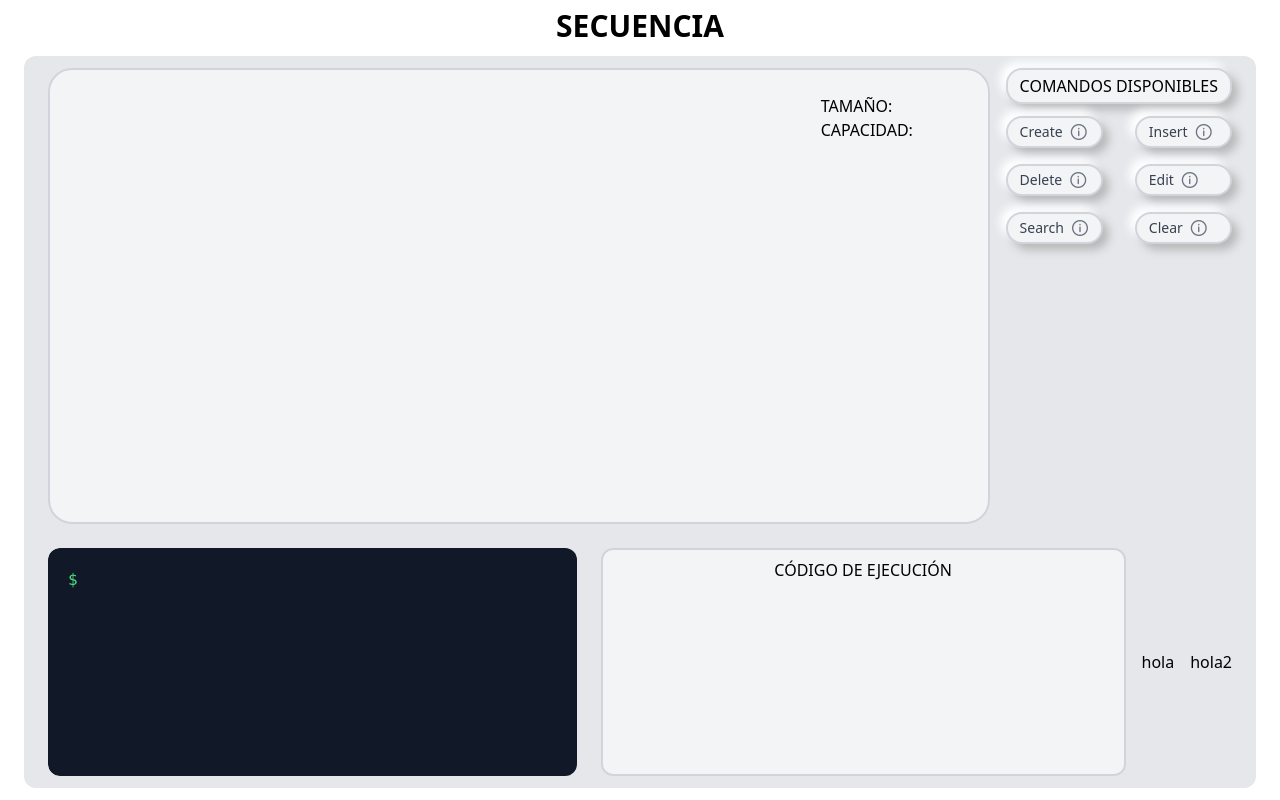
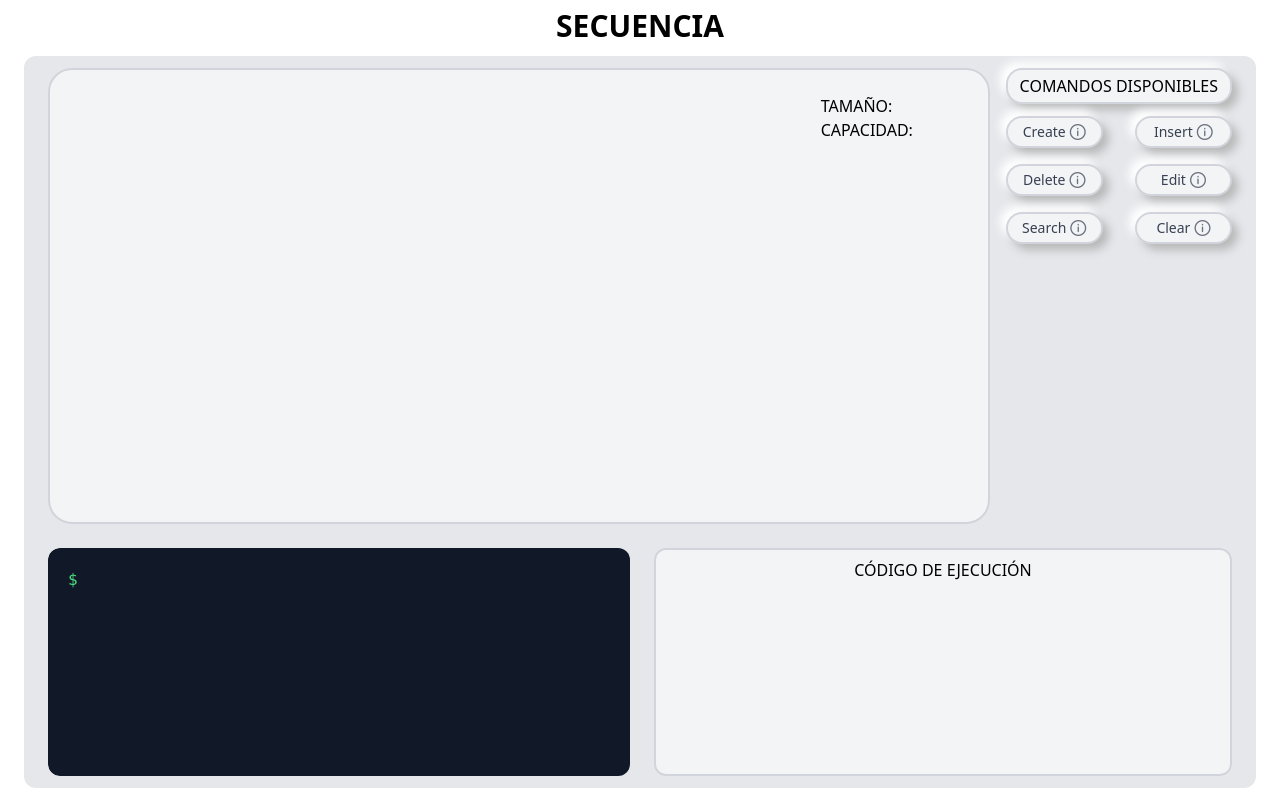
Before and after one commit to jenni-03/mediador-pedagogico, a React (Vite) app: page /simulador/secuencia in a window 1280 px wide. Built offline with nearby package versions, Linux system fonts and the light colour scheme.

Commit message:
algunas modificaciones

```diff
--- a/src/pages/simulator/Simulator.tsx
+++ b/src/pages/simulator/Simulator.tsx
@@ -102,8 +102,6 @@ export function Simulator({
                             CÓDIGO DE EJECUCIÓN
                         </h1>
                     </div>
-                    <button onClick={() => actions.create(20)}>hola</button>
-                    <button onClick={() => actions.insert(2)}>hola2</button>
                 </div>
             </div>
         </div>
--- a/src/pages/simulator/components/ButtonCommandsComponent.tsx
+++ b/src/pages/simulator/components/ButtonCommandsComponent.tsx
@@ -3,7 +3,7 @@ import { CommandProps } from "../../../types";
 export function ButtonCommandsComponent({ label, tooltip }: CommandProps) {
     return (
         <div
-            className="flex items-center gap-2 rounded-2xl border-2 border-gray-300 bg-gray-100 px-3 py-1
+            className="flex items-center justify-center gap-1 rounded-2xl border-2 border-gray-300 bg-gray-100 px-3 py-1
 shadow-[6px_6px_10px_#b8b8b8,-6px_-6px_10px_#ffffff] transition duration-200 active:shadow-[inset_4px_4px_6px_#b8b8b8,inset_-4px_-4px_6px_#ffffff] cursor-pointer"
         >
             <span className="text-sm font-medium text-gray-700">{label}</span>
```
